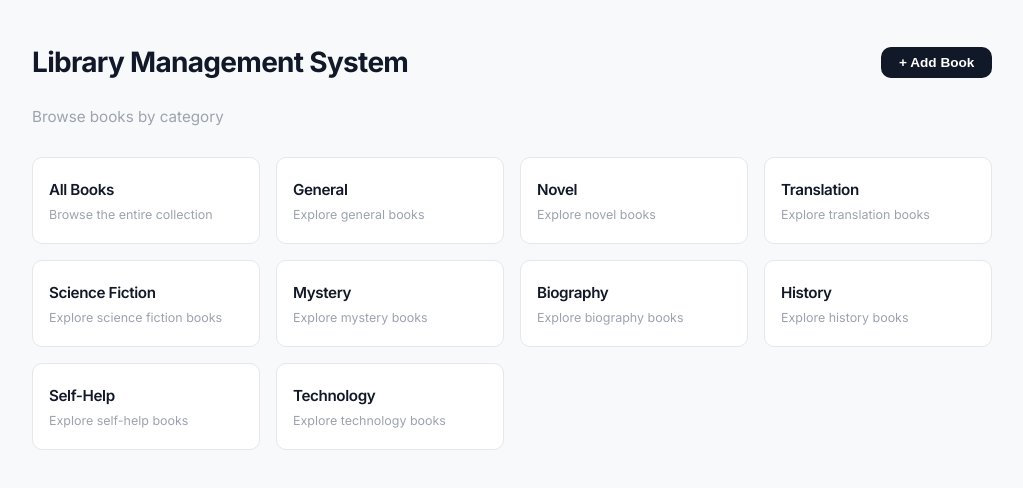
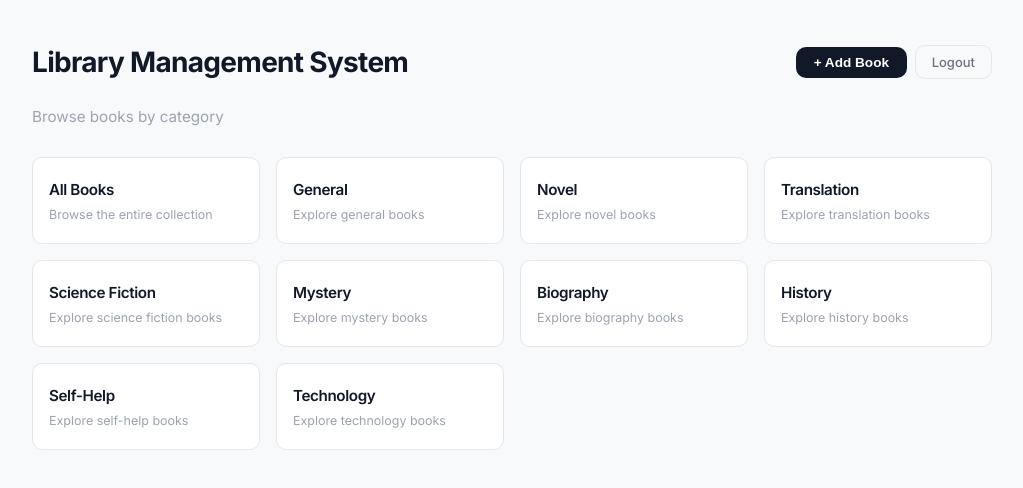
Before and after one commit to ThishaniDissanayake/LibraryManagementSystem, a React app in the folder frontend/: page /home in a window 1280 px wide. Shown: the top 488 px of the page, without its empty margins (128-1151 px from the left). Built offline with nearby package versions, Linux system fonts and the light colour scheme; the HTML template or start-up script is replaced by a standard one.

Commit message:
Implement React Router and set Login as default landing page

```diff
--- a/frontend/src/pages/Home.tsx
+++ b/frontend/src/pages/Home.tsx
@@ -5,13 +5,23 @@ import "../styles/Home.css";
 const Home = () => {
   const navigate = useNavigate();
 
+  const handleLogout = () => {
+    localStorage.removeItem("user");
+    navigate("/login");
+  };
+
   return (
     <div className="home-page">
       <header className="page-header">
         <h1>Library Management System</h1>
-        <button className="add-book-btn" onClick={() => navigate("/add-book")}>
-          + Add Book
-        </button>
+        <div className="header-actions">
+          <button className="add-book-btn" onClick={() => navigate("/add-book")}>
+            + Add Book
+          </button>
+          <button className="logout-btn" onClick={handleLogout}>
+            Logout
+          </button>
+        </div>
       </header>
 
       <p className="home-subtitle">Browse books by category</p>
--- a/frontend/src/pages/Login.tsx
+++ b/frontend/src/pages/Login.tsx
@@ -1,6 +1,7 @@
 import { useState } from "react";
 import { useNavigate, Link } from "react-router-dom";
 import { loginUser } from "../services/authService";
+import libraryBg from "../assets/library.jpg";
 import "./Auth.css";
 
 export default function Login() {
@@ -23,7 +24,7 @@ export default function Login() {
   };
 
   return (
-    <div className="auth-bg">
+    <div className="auth-bg" style={{ backgroundImage: `url(${libraryBg})` }}>
       <div className="auth-card">
         <h2>Welcome Back</h2>
         <p className="auth-subtitle">Sign in to your library account</p>
--- a/frontend/src/pages/Register.tsx
+++ b/frontend/src/pages/Register.tsx
@@ -1,6 +1,7 @@
 import { useState } from "react";
 import { useNavigate, Link } from "react-router-dom";
 import { registerUser } from "../services/authService";
+import libraryBg from "../assets/library.jpg";
 import "./Auth.css";
 
 export default function Register() {
@@ -23,7 +24,7 @@ export default function Register() {
   };
 
   return (
-    <div className="auth-bg">
+    <div className="auth-bg" style={{ backgroundImage: `url(${libraryBg})` }}>
       <div className="auth-card">
         <h2>Create Account</h2>
         <p className="auth-subtitle">Join the library community</p>
--- a/frontend/src/styles/Home.css
+++ b/frontend/src/styles/Home.css
@@ -1,6 +1,31 @@
 .home-page {
   max-width: 960px;
   margin: 0 auto;
+}
+
+.header-actions {
+  display: flex;
+  gap: 0.5rem;
+  align-items: center;
+}
+
+.logout-btn {
+  padding: 0.5rem 1rem;
+  background: transparent;
+  color: var(--text-secondary);
+  border: 1px solid var(--border);
+  border-radius: var(--radius);
+  font-size: 0.8125rem;
+  font-weight: 500;
+  font-family: inherit;
+  cursor: pointer;
+  transition: all 0.15s ease;
+}
+
+.logout-btn:hover {
+  background: var(--danger);
+  color: #fff;
+  border-color: var(--danger);
 }
 
 .home-subtitle {
```
